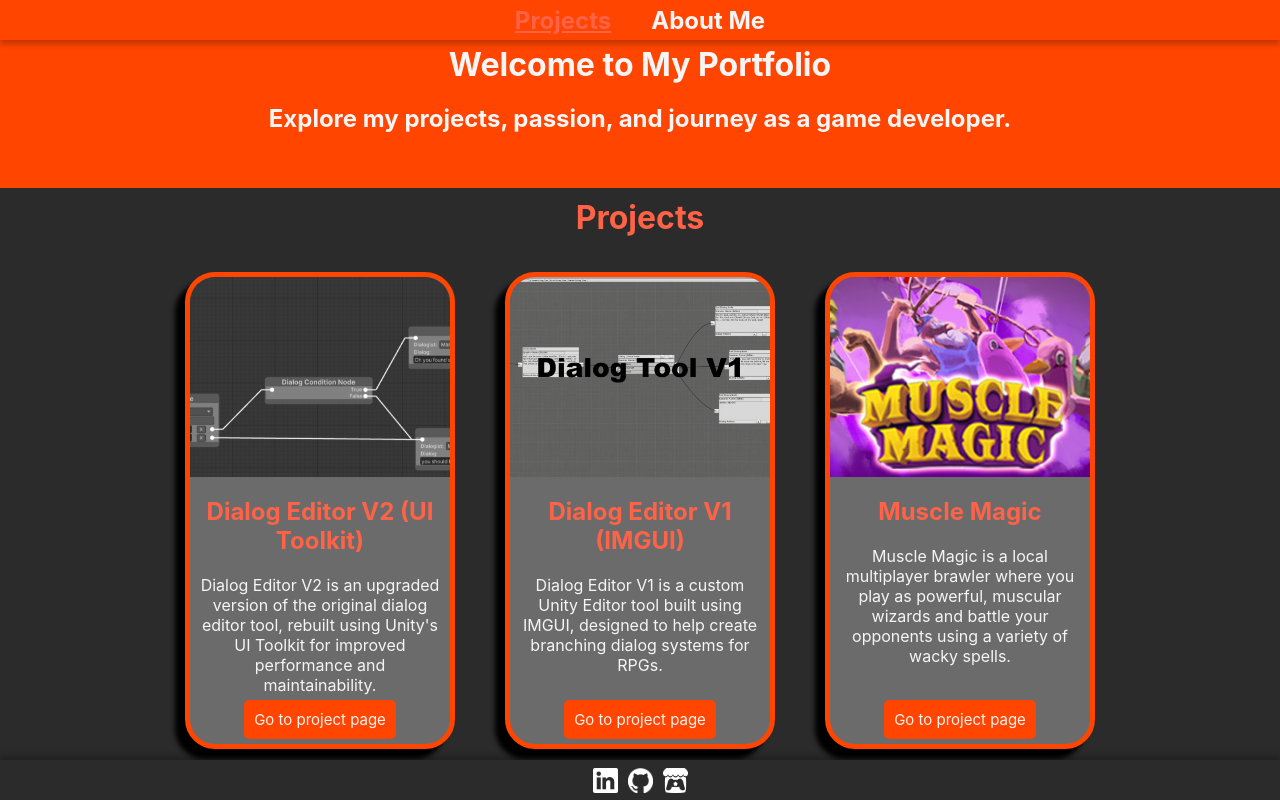
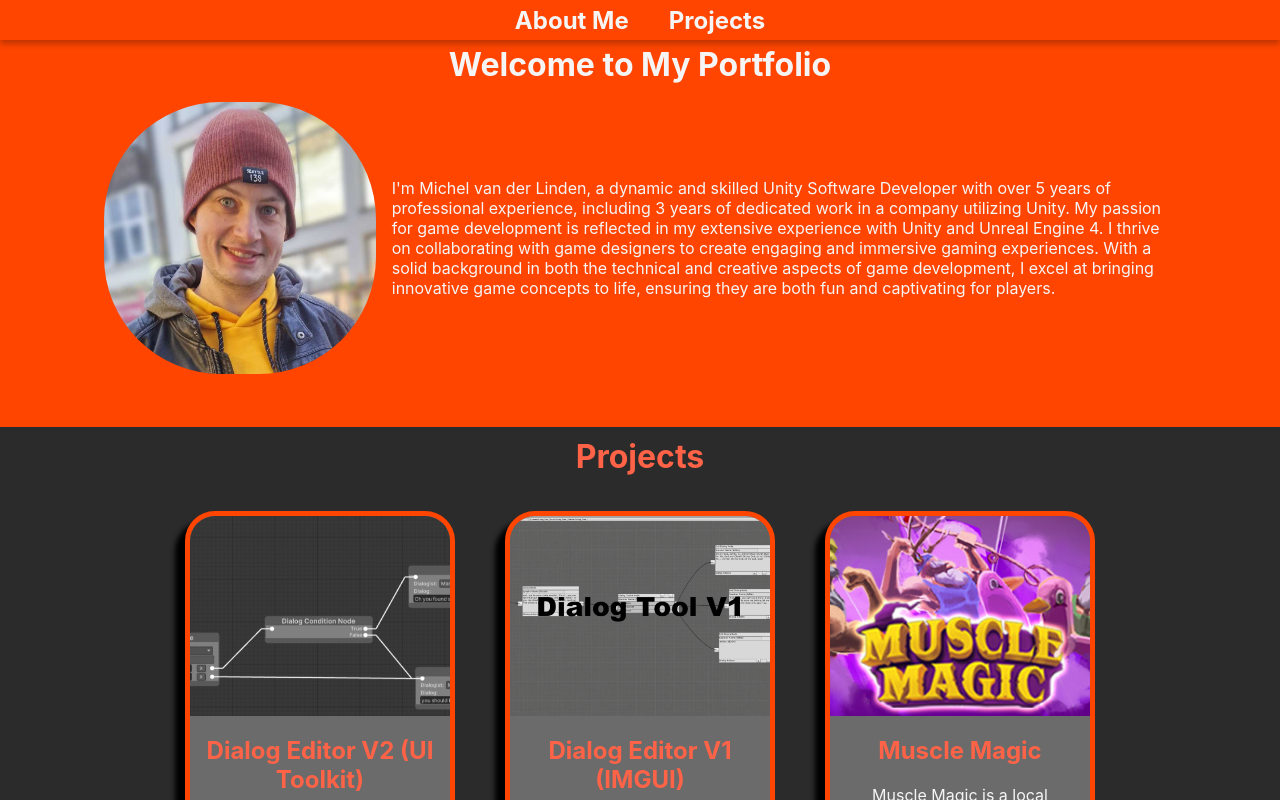
Before and after one commit to AbsoluteTundra/Game-Dev-Portfolio-React, a React (Create React App) app: page /#/ in a window 1280 px wide. Shown: the top 800 px of the page. Built offline with nearby package versions, Linux system fonts and the light colour scheme; a web font is replaced by a local one.

Commit message:
[feature][page structure] - Combined the projects page and about me intro into one page + navigation bar update to scroll to sections when on that page

```diff
--- a/package.json
+++ b/package.json
@@ -10,6 +10,7 @@
     "react": "^17.0.1",
     "react-dom": "^17.0.1",
     "react-router-dom": "^6.24.1",
+    "react-router-hash-link": "^2.4.3",
     "react-scripts": "^5.0.1",
     "typescript": "^4.2.3",
     "web-vitals": "^1.1.1"
--- a/src/App.js
+++ b/src/App.js
@@ -2,8 +2,7 @@ import React, { useEffect } from 'react';
 import { Route, Routes, useLocation } from 'react-router-dom';
 import "./Styles/GlobalStyle.css"
 import InvidualProjectPage from './Pages/InvidualProjectPage'
-import ProjectGalleryPage from './Pages/ProjectGalleryPage'
-import AboutMePage from './Pages/AboutMePage'
+import LandingPage from './Pages/LandingPage'
 import { ProjectsData } from "./ProjectsData"
 import NavigationBarElement from './Components/NavigationBarElement'
 import FooterElement from './Components/FooterElement';
@@ -19,8 +18,7 @@ const App = () => {
     <>
       <NavigationBarElement />
       <Routes>
-        <Route path="/" element={<ProjectGalleryPage />} />
-        <Route path="/AboutMe" element={<AboutMePage />} />
+        <Route path="/" element={<LandingPage />} />
         <Route path="*" element={<div className='ErrorPage'><h1>Page not found :(</h1></div>} />
         {ProjectsData.map((projectInfo) => (
           <Route key={projectInfo.projectTitle} path={"/" + projectInfo.projectTitle} element={<InvidualProjectPage currentSelectedProject={projectInfo} />} />
--- a/src/Components/NavigationBarElement.js
+++ b/src/Components/NavigationBarElement.js
@@ -1,13 +1,15 @@
 import React, { Component } from 'react';
 import "../Styles/Components/NavigationBar.css"
 import { NavLink } from 'react-router-dom';
+import { HashLink } from 'react-router-hash-link';
 
 class NavigationBarElement extends Component {
   render() {
     return (
       <nav>
-        <NavLink to="/" exact activeClassName="active">Projects</NavLink>
-        <NavLink to="/AboutMe" activeClassName="active">About Me</NavLink>
+         {/* TODO make jump to section work across page*/}
+        <HashLink smooth to="/#about-me" activeClassName="active">About Me</HashLink>
+        <HashLink smooth to="/#projects" exact activeClassName="active">Projects</HashLink>
       </nav>
     );
   }
--- /dev/null
+++ b/src/Pages/LandingPage.js
@@ -0,0 +1,28 @@
+import React, { Component } from 'react';
+import { ProjectsData } from "../ProjectsData"
+import ProjectGalleryElement from '../Components/ProjectGalleryElement'
+import "../Styles/Pages/LandingPageStyle.css"
+
+class LandingPage extends Component {
+    render() {
+        return (
+                <div id="about-me" className="ProjectGalleryContainer">
+                    <div className="ProjectGalleryHeader">
+                        <h1 >Welcome to My Portfolio</h1>
+                        <div className='AboutMeBlock'>
+                            <img src="me.jpg"></img>
+                            <div>
+                                <p>I'm Michel van der Linden, a dynamic and skilled Unity Software Developer with over 5 years of professional experience, including 3 years of dedicated work in a company utilizing Unity. My passion for game development is reflected in my extensive experience with Unity and Unreal Engine 4. I thrive on collaborating with game designers to create engaging and immersive gaming experiences. With a solid background in both the technical and creative aspects of game development, I excel at bringing innovative game concepts to life, ensuring they are both fun and captivating for players.</p>
+                            </div>
+                        </div>
+                    </div>
+                    <h1 id="projects">Projects</h1>
+                    <div className="ProjectItemsContainer">
+                        {ProjectsData.map((projectInfo) => (<ProjectGalleryElement projectInfo={projectInfo} />))}
+                    </div>
+                </div>
+        );
+    }
+}
+
+export default LandingPage;
--- a/src/Pages/ProjectGalleryPage.js
+++ /dev/null
@@ -1,25 +0,0 @@
-import React, { Component } from 'react';
-import { ProjectsData } from "../ProjectsData"
-import ProjectGalleryElement from '../Components/ProjectGalleryElement'
-import "../Styles/Pages/ProjectGalleryPageStyle.css"
-
-class ProjectGalleryPage extends Component {
-    render() {
-        return (
-            <div>
-                <div className="ProjectGalleryContainer">
-                    <div className="ProjectGalleryHeader">
-                        <h1>Welcome to My Portfolio</h1>
-                        <h2>Explore my projects, passion, and journey as a game developer.</h2>
-                    </div>
-                    <h1>Projects</h1>
-                    <div className="ProjectItemsContainer">
-                        {ProjectsData.map((projectInfo) => (<ProjectGalleryElement projectInfo={projectInfo} />))}
-                    </div>
-                </div>
-            </div>
-        );
-    }
-}
-
-export default ProjectGalleryPage;
--- a/src/Styles/Components/Footer.css
+++ b/src/Styles/Components/Footer.css
@@ -1,8 +1,7 @@
 footer
 {
-    position: fixed;
+    position: absolute;
     width: 100%;
-    bottom: 0;
     height: 40px;
 	display: flex;
 	justify-content: center;
--- a/src/Styles/Components/NavigationBar.css
+++ b/src/Styles/Components/NavigationBar.css
@@ -4,7 +4,7 @@ nav
     background-color: var(--primary);
     display: flex;
     justify-content: center;
-    position: fixed;
+    position: absolute;
     width: 100%;
     height: 40px;
     top: 0;
--- /dev/null
+++ b/src/Styles/Pages/LandingPageStyle.css
@@ -0,0 +1,115 @@
+/* Mobile*/
+@media only screen and (max-width: 768px)
+{
+    .ProjectItemsContainer
+    {
+        grid-template-columns: repeat(1, 100% [col-start]);
+    }
+}
+
+/*Tablet*/
+@media (min-width:538px)
+{
+    .ProjectItemsContainer
+    {
+        grid-template-columns: repeat(2, 50% [col-start]);
+    }
+}
+
+/*Desktop*/
+@media (min-width:1160px)
+{
+    .ProjectItemsContainer
+    {
+        grid-template-columns: repeat(3, 25% [col-start]);
+        justify-content: center;
+    }
+}
+
+.ProjectItemsContainer
+{
+    display: grid;
+}
+
+.ProjectGalleryHeader
+{
+    padding: 35px;
+    background-color: var(--primary);
+    margin:0;
+    margin-bottom: 10px;
+}
+
+.ProjectGalleryHeader>h1
+{
+    text-align: center;
+    color : var(--text-color);
+}
+
+.ProjectGalleryHeader>h2
+{
+    text-align: center;
+    color : var(--text-color);
+}
+
+.AboutMeBlock
+{
+    display: flex;
+    flex-direction: row;
+    border-radius: 5px;
+    margin-left: 5%;
+    margin-right: 5%;
+    align-items: center;
+}
+
+.AboutMeBlock h1
+{
+    padding: 1%;
+}
+
+.AboutMeBlock p
+{
+    padding: 1%;
+}
+
+/* Mobile*/
+@media only screen and (max-width: 768px)
+{
+    .AboutMeBlock p
+    {
+        font-size: calc(0.25vw + 1vh);
+    }
+
+    .AboutMeBlock h1
+    {
+        font-size: calc(1vw + 1vh);
+    }
+}
+
+/*Desktop*/
+@media (min-width:1281px)
+{
+    .AboutMeBlock
+    {
+        margin-left: 25%;
+        margin-right: 25%;
+    }
+
+    .AboutMeBlock p
+    {
+        font-size: calc(0.75vw + 1vh);
+    }
+
+    .AboutMeBlock h1
+    {
+        font-size: calc(1vw + 1vh);
+    }
+}
+
+.AboutMeBlock img
+{
+    width: 25%;
+    margin: 5px;
+    border-radius: 120px;
+    border-style: solid;
+    border-color: var(--primary);
+}
--- a/src/Styles/Pages/ProjectGalleryPageStyle.css
+++ /dev/null
@@ -1,50 +0,0 @@
-/* Mobile*/
-@media only screen and (max-width: 768px)
-{
-    .ProjectItemsContainer
-    {
-        grid-template-columns: repeat(1, 100% [col-start]);
-    }
-}
-
-/*Tablet*/
-@media (min-width:538px)
-{
-    .ProjectItemsContainer
-    {
-        grid-template-columns: repeat(2, 50% [col-start]);
-    }
-}
-
-/*Desktop*/
-@media (min-width:1160px)
-{
-    .ProjectItemsContainer
-    {
-        grid-template-columns: repeat(3, 25% [col-start]);
-        justify-content: center;
-    }
-}
-
-.ProjectItemsContainer
-{
-    display: grid;
-}
-
-.ProjectGalleryHeader
-{
-    padding: 35px;
-    background-color: var(--primary);
-}
-
-.ProjectGalleryHeader>h1
-{
-    text-align: center;
-    color : var(--text-color);
-}
-
-.ProjectGalleryHeader>h2
-{
-    text-align: center;
-    color : var(--text-color);
-}
```
Also changed, not shown: 2 other files (tests, documents, lock files or other folders).
